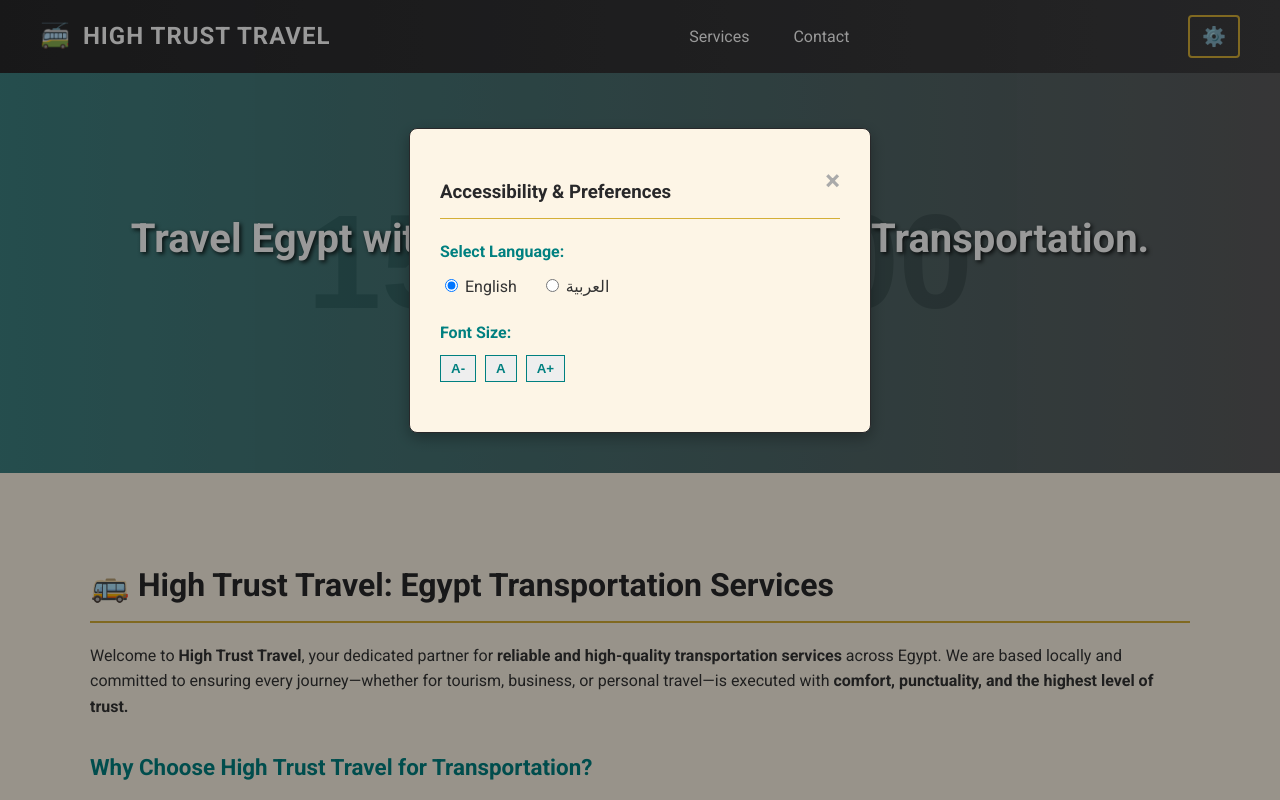
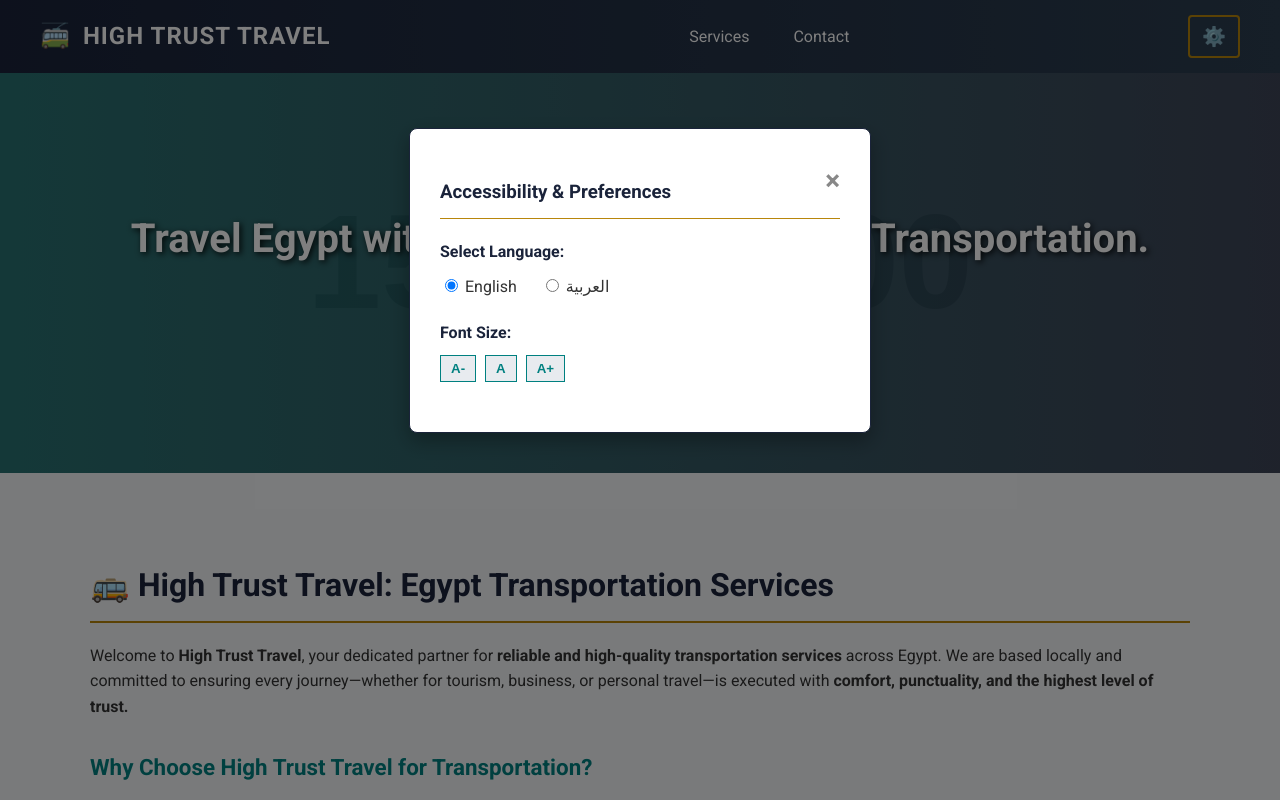
Before and after one commit to mohammedsalem14/HighTrustTravel, a plain HTML site: page index.html in a window 1280 px wide. Both pictures are taken after a click on the button "⚙️". Shown: the top 800 px of the page. Drawn offline with Linux system fonts and the light colour scheme; placeholder pictures from the web are drawn by us.

Commit message:
Revise theme colors and styles for formal palette

```diff
--- a/style.css
+++ b/style.css
@@ -1,14 +1,15 @@
 /* --- THEME COLORS & BASE STYLES --- */
 :root {
-    /* New Palette: Ancient Sandstone & Nile Green */
-    --primary-color: #28282A; /* Basalt Black / Deep Charcoal */
-    --primary-light: #3D3D3F; /* Slightly lighter basalt for gradients */
-    --accent-color: #D4AF37;  /* Sandstone Gold */
-    --secondary-accent: #008080; /* Nile Green */
-    --secondary-accent-dark: #006060; /* Darker Nile Green for gradients */
-    --background-color: #FDF5E6; /* Pale Cream/Sand */
-    --light-gray: #eee;
-    --text-color: #333333;
+    /* New Formal Palette: Deep Navy & Classic Bronze */
+    --primary-color: #1A233A;      /* Deep Midnight Blue / Navy */
+    --primary-light: #2C3E50;      /* Slightly lighter Slate Blue for gradients */
+    --accent-color: #B8860B;       /* Classic Dark Goldenrod / Bronze */
+    --accent-light: #D4AF37;       /* Lighter Gold for subtle hover effects */
+    --secondary-accent: #008080;   /* Muted Teal / Deep Sea */
+    --secondary-accent-dark: #005A5A; /* Darker Teal for gradients */
+    --background-color: #F4F6F8;   /* Clean Off-White / Light Mist */
+    --light-gray: #E8EBEF;         /* Formal Light Gray for list items */
+    --text-color: #333333;         /* Standard Dark Text */
     --white: #ffffff;
 }
 
@@ -42,13 +43,14 @@ html[dir="rtl"] body {
 
 /* --- 1. HEADER & NAVIGATION --- */
 header {
-    background: linear-gradient(to right, var(--primary-color), var(--primary-light)); /* Linear Gradient */
+    /* Use the Primary Deep Navy */
+    background: linear-gradient(to right, var(--primary-color), var(--primary-light));
     color: var(--white);
     padding: 15px 40px;
     display: flex;
     justify-content: space-between;
     align-items: center;
-    box-shadow: 0 2px 5px rgba(0, 0, 0, 0.2);
+    box-shadow: 0 4px 10px rgba(26, 35, 58, 0.3); /* Darker shadow from primary color */
 }
 
 .logo {
@@ -58,7 +60,7 @@ header {
 }
 
 .logo-icon {
-    color: var(--accent-color);
+    color: var(--accent-color); /* Classic Bronze */
     margin-right: 5px;
 }
 
@@ -71,7 +73,7 @@ nav a {
 }
 
 nav a:hover {
-    color: var(--accent-color);
+    color: var(--accent-light); /* Lighter Gold on hover */
 }
 
 .settings-btn {
@@ -87,12 +89,12 @@ nav a:hover {
 
 .settings-btn:hover {
     background-color: var(--accent-color);
-    color: var(--primary-color);
+    color: var(--primary-color); /* Dark text on gold */
 }
 
 /* --- 2. HERO SECTION --- */
 .hero {
-    background: url('https://via.placeholder.com/1500x400/987654/ffffff?text=Egyptian+Road+Trip') no-repeat center center/cover; /* Placeholder image - replace with a real one */
+    background: url('https://via.placeholder.com/1500x400/1A233A/ffffff?text=Formal+Corporate+Theme') no-repeat center center/cover;
     height: 400px;
     display: flex;
     flex-direction: column;
@@ -110,8 +112,9 @@ nav a:hover {
     left: 0;
     right: 0;
     bottom: 0;
-    background: linear-gradient(to right, var(--secondary-accent-dark) 0%, var(--primary-color) 100%); /* Linear Gradient Overlay */
-    opacity: 0.7; /* Adjust opacity as needed for text readability */
+    /* Use the new Primary and Secondary colors for the overlay */
+    background: linear-gradient(to right, var(--secondary-accent-dark) 0%, var(--primary-color) 100%);
+    opacity: 0.8;
     z-index: 1;
 }
 
@@ -119,14 +122,14 @@ nav a:hover {
     font-size: 2.5em;
     margin-bottom: 20px;
     z-index: 2;
-    text-shadow: 2px 2px 4px rgba(0, 0, 0, 0.8);
+    text-shadow: 2px 2px 6px rgba(0, 0, 0, 0.9);
 }
 
 .booking-widget {
-    background-color: rgba(255, 255, 255, 0.9);
+    background-color: rgba(255, 255, 255, 0.95); /* Slightly less transparency */
     padding: 20px 30px;
     border-radius: 8px;
-    box-shadow: 0 4px 10px rgba(0, 0, 0, 0.3);
+    box-shadow: 0 4px 15px rgba(0, 0, 0, 0.4);
     z-index: 2;
     color: var(--primary-color);
     text-align: center;
@@ -138,7 +141,7 @@ nav a:hover {
 }
 
 .primary-btn {
-    background-color: var(--accent-color);
+    background-color: var(--accent-color); /* Classic Bronze */
     color: var(--primary-color);
     border: none;
     padding: 10px 25px;
@@ -147,10 +150,12 @@ nav a:hover {
     border-radius: 4px;
     cursor: pointer;
     transition: background-color 0.3s, color 0.3s;
+    box-shadow: 0 2px 4px rgba(0, 0, 0, 0.2);
 }
 
 .primary-btn:hover {
-    background-color: #EBC85B; /* Lighter Sandstone */
+    background-color: var(--accent-light); /* Lighter Gold on hover */
+    color: var(--primary-color);
 }
 
 /* --- 3. MAIN CONTENT STYLES --- */
@@ -167,7 +172,7 @@ nav a:hover {
 }
 
 .text-content h3 {
-    color: var(--secondary-accent);
+    color: var(--secondary-accent); /* Muted Teal for secondary titles */
     margin-top: 30px;
     font-size: 1.4em;
 }
@@ -182,6 +187,7 @@ nav a:hover {
     margin-bottom: 10px;
     padding: 10px 15px;
     border-left: 5px solid var(--accent-color);
+    border-radius: 2px; /* Slight roundness for professionalism */
 }
 
 .slogan-line {
@@ -192,7 +198,8 @@ nav a:hover {
     padding: 20px;
     border: 1px dashed var(--accent-color);
     margin-top: 30px;
-    background-color: rgba(255, 255, 255, 0.8);
+    background-color: var(--background-color); /* Use background color for cleaner look */
+    border-radius: 4px;
 }
 
 /* RTL Adjustments */
@@ -217,22 +224,22 @@ html[dir="rtl"] nav a {
     width: 100%;
     height: 100%;
     overflow: auto;
-    background-color: rgba(0,0,0,0.4);
+    background-color: rgba(0,0,0,0.5); /* Slightly darker overlay */
 }
 
 .modal-content {
-    background-color: var(--background-color);
+    background-color: var(--white); /* Pure white for a crisp look */
     margin: 10% auto;
     padding: 30px;
     border: 1px solid var(--primary-color);
     width: 80%;
     max-width: 400px;
     border-radius: 8px;
-    box-shadow: 0 5px 15px rgba(0, 0, 0, 0.3);
+    box-shadow: 0 8px 20px rgba(0, 0, 0, 0.3); /* Stronger shadow */
 }
 
 .close-btn {
-    color: #aaa;
+    color: #888; /* Softer gray */
     float: right;
     font-size: 28px;
     font-weight: bold;
@@ -258,7 +265,7 @@ html[dir="rtl"] nav a {
 
 .setting-group p {
     font-weight: 700;
-    color: var(--secondary-accent);
+    color: var(--primary-color); /* Primary color for emphasis */
     margin-bottom: 10px;
 }
 
@@ -282,26 +289,26 @@ html[dir="rtl"] nav a {
 }
 
 .font-controls button:hover {
-    background-color: var(--accent-color);
+    background-color: var(--secondary-accent); /* Teal background on hover */
     color: var(--white);
-    border-color: var(--accent-color);
+    border-color: var(--secondary-accent);
 }
 
 /* --- 5. BOTTOM CONTACT BAR --- */
 .bottom-contact-bar {
     width: 100%;
-    background-color: var(--primary-color); /* Basalt Black background */
+    background-color: var(--primary-color); /* Deep Navy background */
     color: var(--white);
     padding: 30px 20px;
     margin-top: 50px;
     text-align: center;
-    box-shadow: 0 -2px 10px rgba(0, 0, 0, 0.2);
+    box-shadow: 0 -4px 10px rgba(0, 0, 0, 0.3);
 }
 
 .contact-text {
     font-size: 1.8em;
     font-weight: 700;
-    color: var(--accent-color); /* Sandstone Gold */
+    color: var(--accent-color); /* Classic Bronze */
     margin-bottom: 20px;
     letter-spacing: 1px;
 }
@@ -311,7 +318,7 @@ html[dir="rtl"] nav a {
     margin: 0 auto;
     display: flex;
     justify-content: center;
-    gap: 15px; /* Spacing between input fields and button */
+    gap: 15px;
 }
 
 .contact-inputs input {
@@ -321,7 +328,8 @@ html[dir="rtl"] nav a {
     font-size: 1em;
     flex-grow: 1;
     max-width: 300px;
-    text-align: right; /* Default text alignment for Arabic input */
+    text-align: right;
+    color: var(--primary-color); /* Input text color */
 }
 
 /* Ensure the button uses the existing primary button style */
@@ -350,7 +358,7 @@ html[dir="ltr"] .contact-inputs input {
     }
     .contact-inputs input {
         max-width: 100%;
-        text-align: center !important; /* Center text for small screens */
+        text-align: center !important;
     }
     .bottom-contact-bar .primary-btn {
         width: 100%;
```
